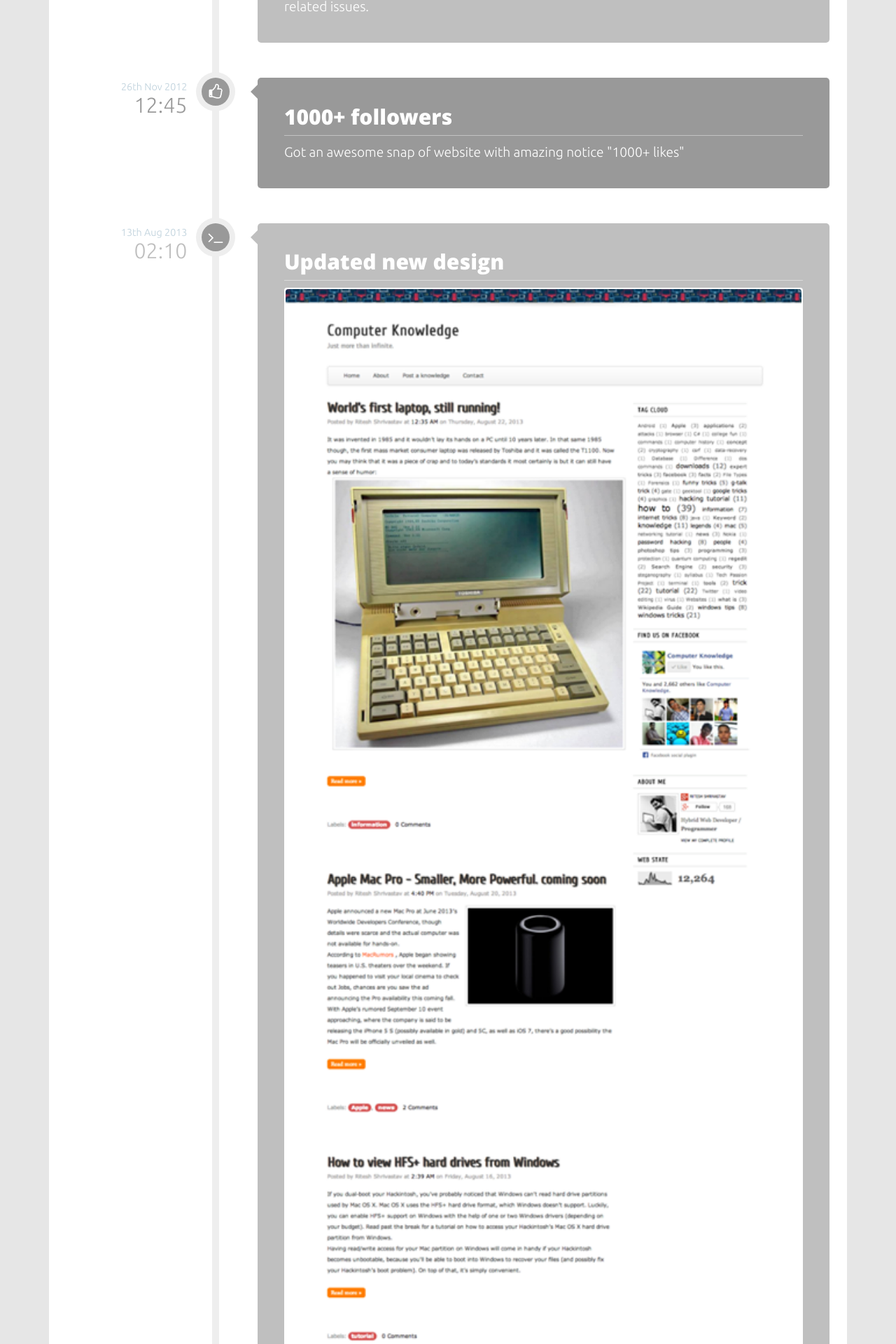
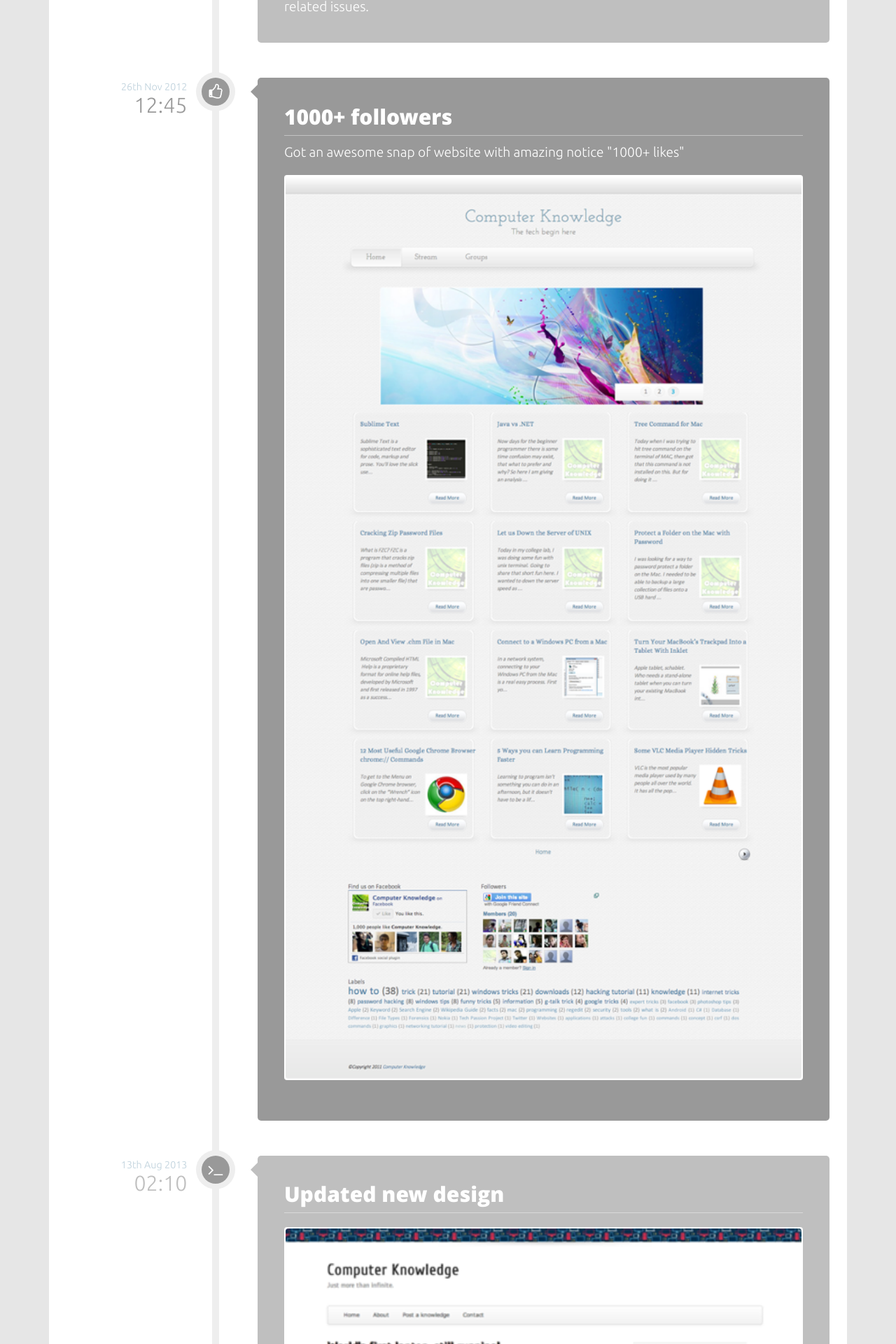
Before and after one commit to ComputerknowBot/computerknowledge.github.io, a Jekyll site: the page built from timeline.html, in a window 1280 px wide. Shown: the part 408-2328 px from the top of the page at 70% size. Built offline with Jekyll 4.4.1, drawn with Linux system fonts in a browser that asks for light colours.

Commit message:
Added timeline image.

```diff
--- a/_sass/dash/section/timeline.scss
+++ b/_sass/dash/section/timeline.scss
@@ -51,6 +51,7 @@
 					padding: 2px;
 				    overflow: hidden;
 				    border-radius: 4px;
+				    margin: 20px auto;
 				}
 			}
 			.desc:after {
--- a/timeline.html
+++ b/timeline.html
@@ -42,6 +42,9 @@
 				<div class="desc">
 					<h2>1000+ followers</h2>
 					Got an awesome snap of website with amazing notice "1000+ likes"
+					<div class="image">
+						<img src="{{ site.url }}/resources/timeline/view-20121126.png" alt="" class="img-responsive">
+					</div>
 				</div>
 			</li>
 
```
Also changed, not shown: resources/timeline/view-20121126.png (added).
